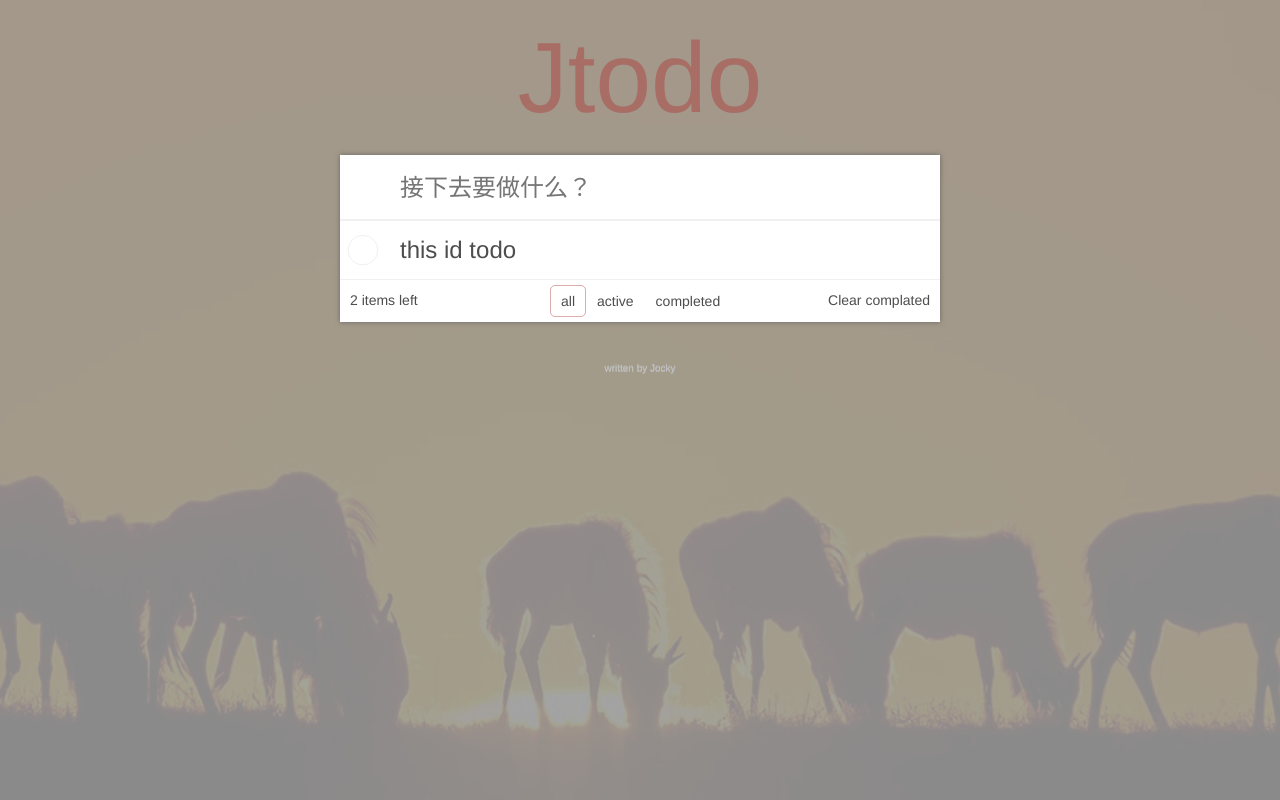
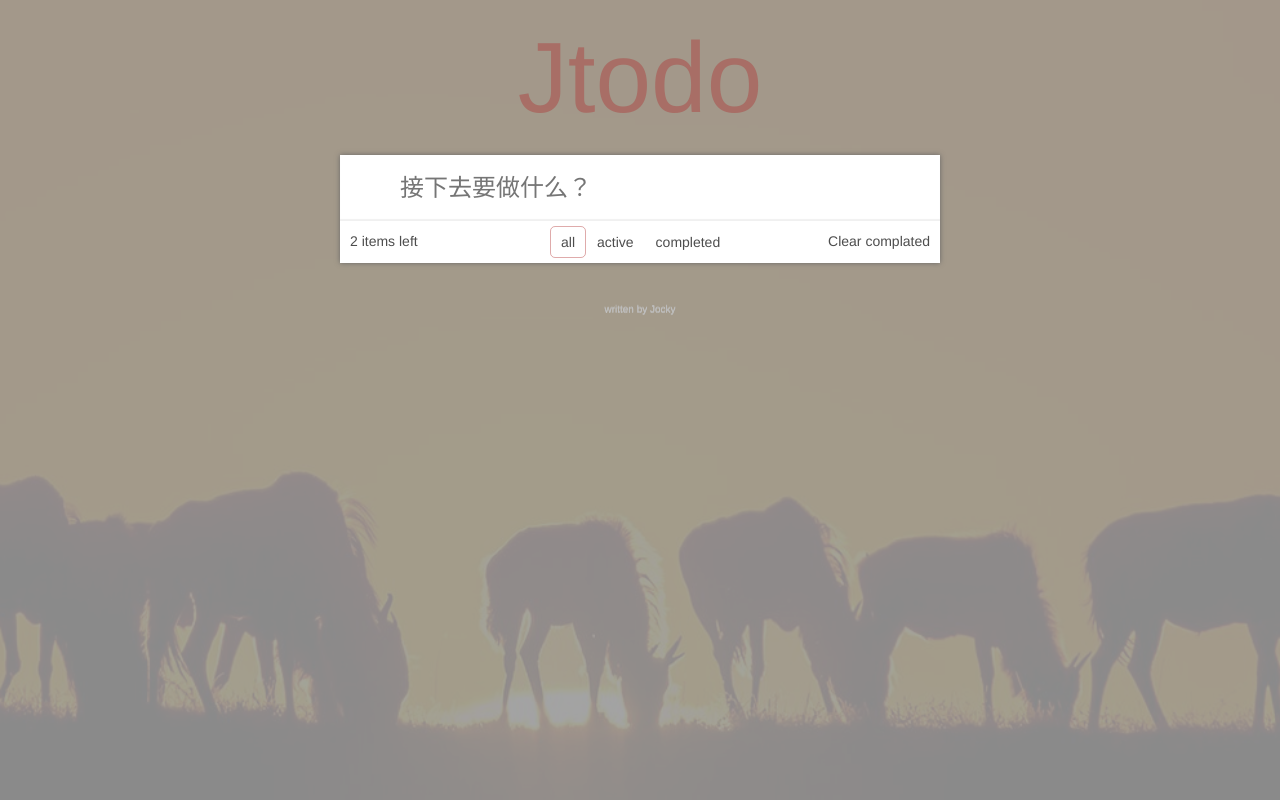
Before and after one commit to tcshendan/vue-ssr-tech, a Vue app: page / in a window 1280 px wide. Built offline with nearby package versions, Linux system fonts and the light colour scheme; the HTML template or start-up script is replaced by a standard one.

Commit message:
addTodo, deleteTodo

```diff
--- a/src/todo/item.vue
+++ b/src/todo/item.vue
@@ -20,7 +20,7 @@
     },
     methods: {
         deleteTodo() {
-
+            this.$emit('del', this.todo.id)
         }
     }
 }
--- a/src/todo/todo.vue
+++ b/src/todo/todo.vue
@@ -7,7 +7,12 @@
             placeholder="接下去要做什么？"
             @keyup.enter="addTodo"
         >
-        <item :todo="todo"></item>
+        <item
+            v-for="todo in todos"
+            :key="todo.id"
+            :todo="todo"
+            @del="deleteTodo"
+        ></item>
         <tabs :filter="filter"></tabs>
     </section>
 </template>
@@ -16,14 +21,12 @@
 import Item from './item.vue'
 import Tabs from './tabs.vue'
 
+let id = 0
+
 export default {
     data() {
         return {
-            todo: {
-                id: 0,
-                content: 'this id todo',
-                completed: false
-            },
+            todos: [],
             filter: 'all'
         }
     },
@@ -32,8 +35,17 @@
         Tabs,
     },
     methods: {
-        addTodo() {
+        addTodo(e) {
+            this.todos.unshift({
+                id: id++,
+                content: e.target.value.trim(),
+                completed: false
+            })
 
+            e.target.value = ''
+        },
+        deleteTodo(id) {
+            this.todos.splice(this.todos.findIndex(todo => todo.id === id), 1)
         }
     }
 }
```
